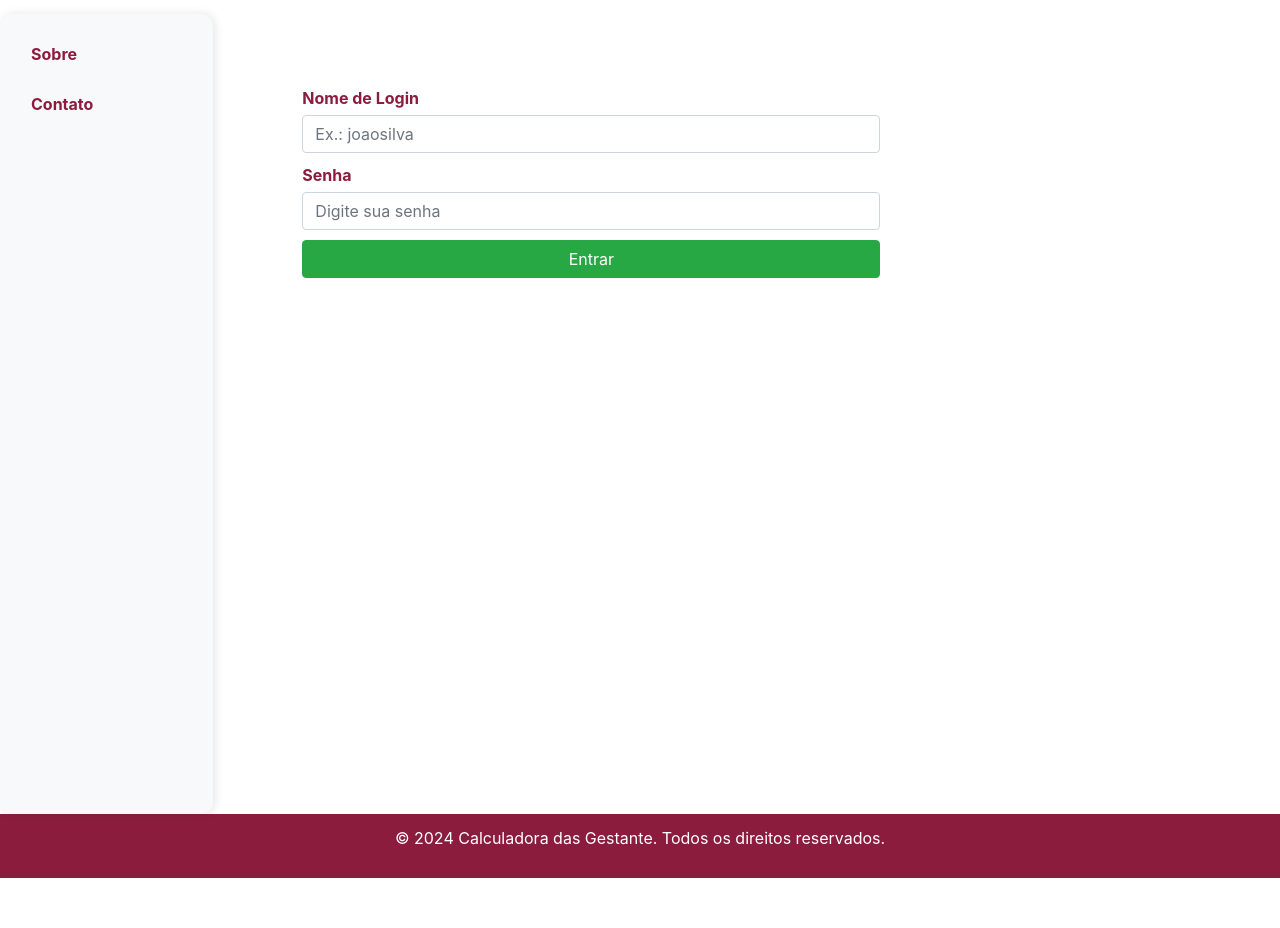
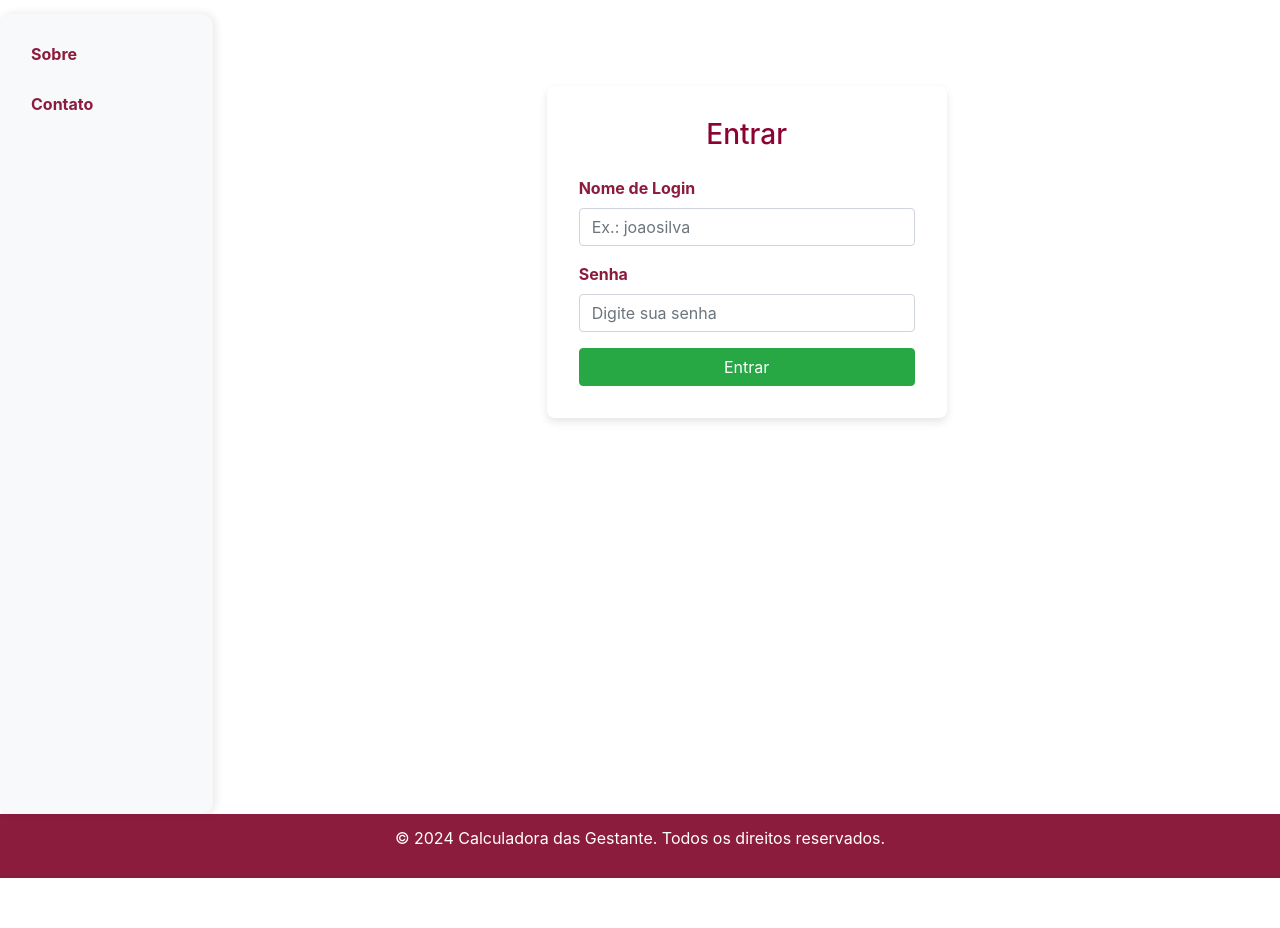
Before and after one commit to profsergiocosta/integrAI, a Django app: page /login in a window 1280 px wide. Shown: the part 66-994 px from the top of the page. Run offline with Django 5.2, Linux system fonts and the light colour scheme; some libraries are stand-ins or nearby versions.

Commit message:
ajsute na tela de login

```diff
--- a/django_app/templates/usuarios/login.html
+++ b/django_app/templates/usuarios/login.html
@@ -1,34 +1,30 @@
-
 {% extends 'base.html' %}
 {% load static %}
 {% block content %}
 
+<div class="d-flex justify-content-center" style="margin-top: 3em;">
 
+    <section style="width: 100%; max-width: 400px; padding: 2em; background-color: #fff; border-radius: 8px; box-shadow: 0 4px 8px rgba(0, 0, 0, 0.1);">
 
-<div class="row">
+        <h3 class="text-center mb-4" style="color: #8C0333;">Entrar</h3>
 
+        <form action="{% url 'login' %}" method="POST">
+            {% csrf_token %}
 
-    <section style="margin-left: 5em ; margin-bottom: 3em ; margin-top: 3em">
-
-            <form action="{% url 'login' %}" method="POST">
-
-                {% csrf_token %}
-
-                <div class="row">
-                    {% for field in form.visible_fields %}
-                    <div class="col-12 col-lg-12" style="margin-bottom: 10px;">
-                        <label for="{{ field.id_for_label }}" style=" margin-bottom: 5px;">{{field.label}}</label>
+            <div class="mb-3">
+                {% for field in form.visible_fields %}
+                    <div class="form-group">
+                        <label for="{{ field.id_for_label }}" class="form-label">{{ field.label }}</label>
                         {{ field }}
                     </div>
-                    {% endfor %}
-                </div>
+                {% endfor %}
+            </div>
 
-                <div>
-                    <button type="submit" class="btn btn-success col-12" style="padding: top 5px;">Entrar</button>
-                </div>
+            <button type="submit" class="btn btn-success col-12">Entrar</button>
+        </form>
 
-        </form>
     </section>
 
 </div>
+
 {% endblock %}
```
